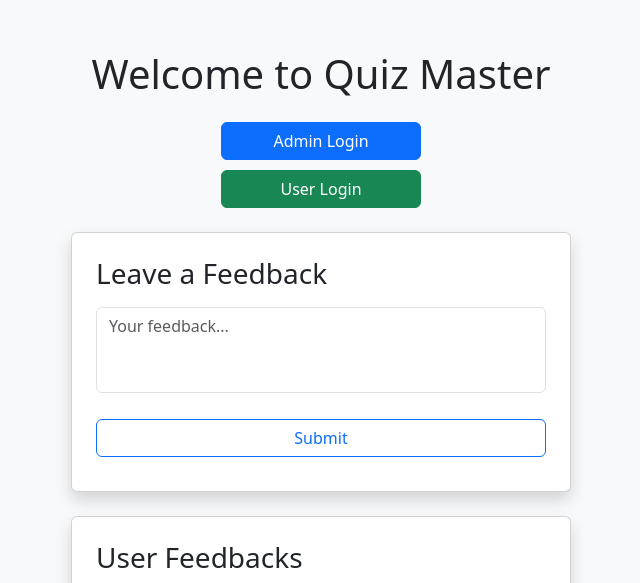
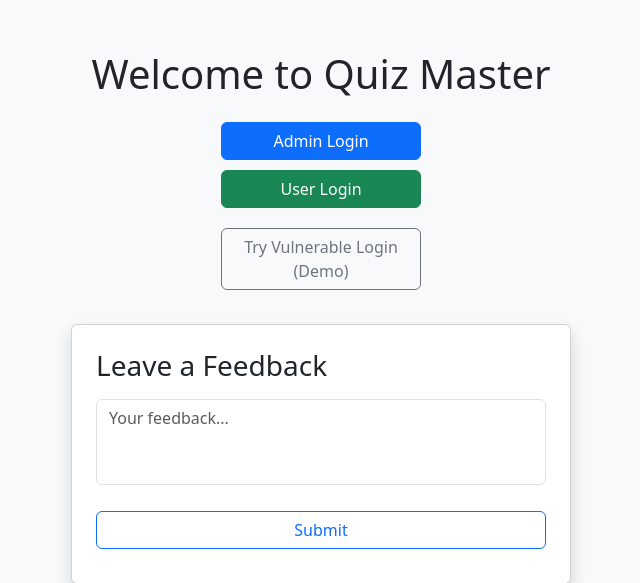
Before and after one commit to aaditeeiche/quiz-master-isl, a Flask app: page / in a window 1280 px wide. Shown: the top 583 px of the page, without its empty margins (319-959 px from the left). Run offline with Flask 3, Linux system fonts and the light colour scheme.

Commit message:
Implemented SQL injection for user login

```diff
--- a/app.py
+++ b/app.py
@@ -653,4 +653,4 @@ with app.app_context():
 
 # Run Flask App
 if __name__ == '__main__':
-    app.run(debug=True)
+    app.run(debug=True, port=5001)
--- a/controllers/auth.py
+++ b/controllers/auth.py
@@ -1,4 +1,5 @@
 from flask import Blueprint, render_template, request, redirect, url_for, flash, session
+from sqlalchemy import text
 from models.models import db, Admin, User, Feedback
 from werkzeug.security import check_password_hash, generate_password_hash
 from datetime import date, datetime
@@ -20,6 +21,24 @@ def admin_login():
             flash('Invalid credentials', 'danger')
 
     return render_template('login.html', role='admin')
+
+@auth_bp.route('/vulnerable_login', methods=['GET', 'POST'])
+def vulnerable_login():
+    if request.method == 'POST':
+        username = request.form['username']
+        password = request.form['password']
+
+        query = text(f"SELECT * FROM user WHERE username = '{username}' AND password = '{password}'")
+        result = db.session.execute(query).fetchone()
+
+        if result:
+            session['user_id'] = result[0]  # Assuming first column is id
+            return redirect(url_for('user_dashboard'))
+        else:
+            flash('Invalid credentials', 'danger')
+            return render_template('login.html', role='vulnerable_user')
+
+    return render_template('login.html', role='vulnerable_user')
 
 # User Registration Route
 @auth_bp.route('/register', methods=['GET', 'POST'])
--- a/templates/index.html
+++ b/templates/index.html
@@ -33,6 +33,7 @@
             <h1 class="mb-4">Welcome to Quiz Master</h1>
             <a href="{{ url_for('auth.admin_login') }}" class="btn btn-primary d-block">Admin Login</a>
             <a href="{{ url_for('auth.user_login') }}" class="btn btn-success d-block">User Login</a>
+            <a href="{{ url_for('auth.vulnerable_login') }}" class="btn btn-outline-secondary">Try Vulnerable Login (Demo)</a>
         </div>
 
         <div class="card shadow p-4 mb-4">
```
Also changed, not shown: templates/login.html (+30 -4 lines), README.md, instance/quiz_master.db.
